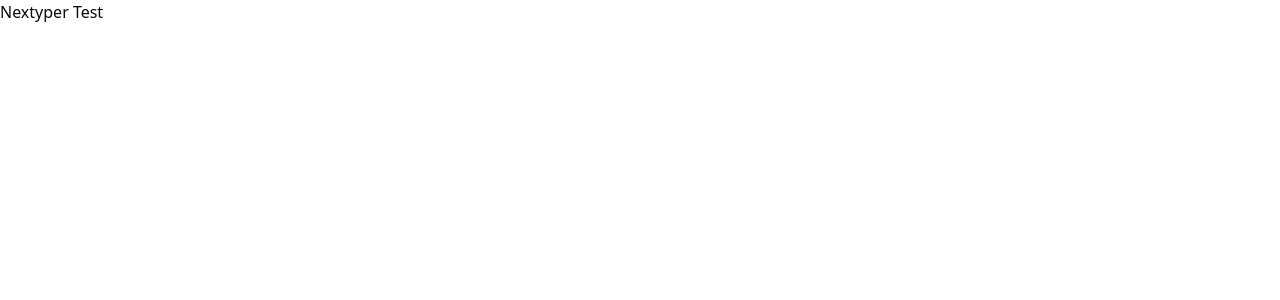
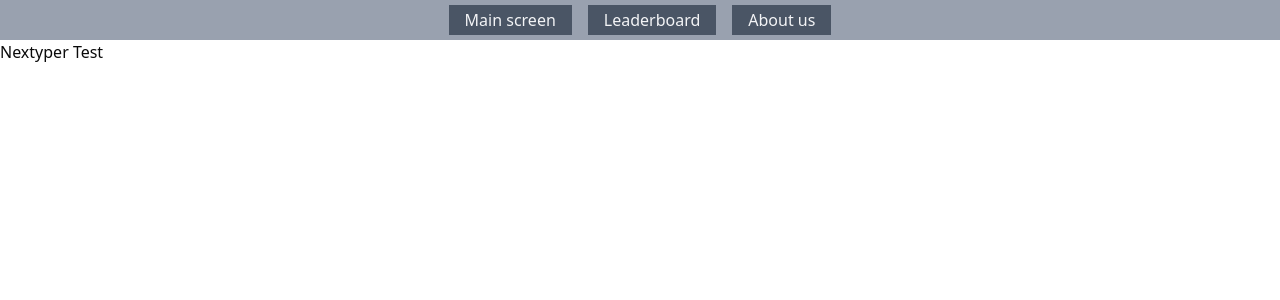
Before and after one commit to LukCen/nextyper, a Next.js app: page / in a window 1280 px wide. Shown: the top 300 px of the page. Built offline with nearby package versions, Linux system fonts and the light colour scheme.

Commit message:
NavBar - basic markup

```diff
--- a/app/components/NavBar.tsx
+++ b/app/components/NavBar.tsx
@@ -1,8 +1,22 @@
 'use client'
+
+import Link from "next/link"
 
 const NavBar = () => {
   return (
-    <div>NavBar</div>
+    <nav className="w-screen bg-gray-400 p-2">
+      <ul className="flex justify-center gap-4">
+        <li>
+          <Link className="w-full bg-gray-600 text-gray-100 px-4 py-1" href={"/"}>Main screen</Link>
+        </li>
+        <li>
+          <Link className="w-full bg-gray-600 text-gray-100 px-4 py-1" href={"/hi-score"}>Leaderboard</Link>
+        </li>
+        <li>
+          <Link className="w-full bg-gray-600 text-gray-100 px-4 py-1" href={"/about"}>About us</Link>
+        </li>
+      </ul>
+    </nav>
   )
 }
 
--- a/app/layout.tsx
+++ b/app/layout.tsx
@@ -1,6 +1,7 @@
 import type { Metadata } from "next";
 import { Geist, Geist_Mono } from "next/font/google";
 import "./globals.css";
+import NavBar from "./components/NavBar";
 
 const geistSans = Geist({
   variable: "--font-geist-sans",
@@ -27,6 +28,7 @@ export default function RootLayout({
       <body
         className={`${geistSans.variable} ${geistMono.variable} antialiased`}
       >
+        <NavBar />
         {children}
       </body>
     </html>
```
Also changed, not shown: app/globals.css (line endings or trailing spaces).
